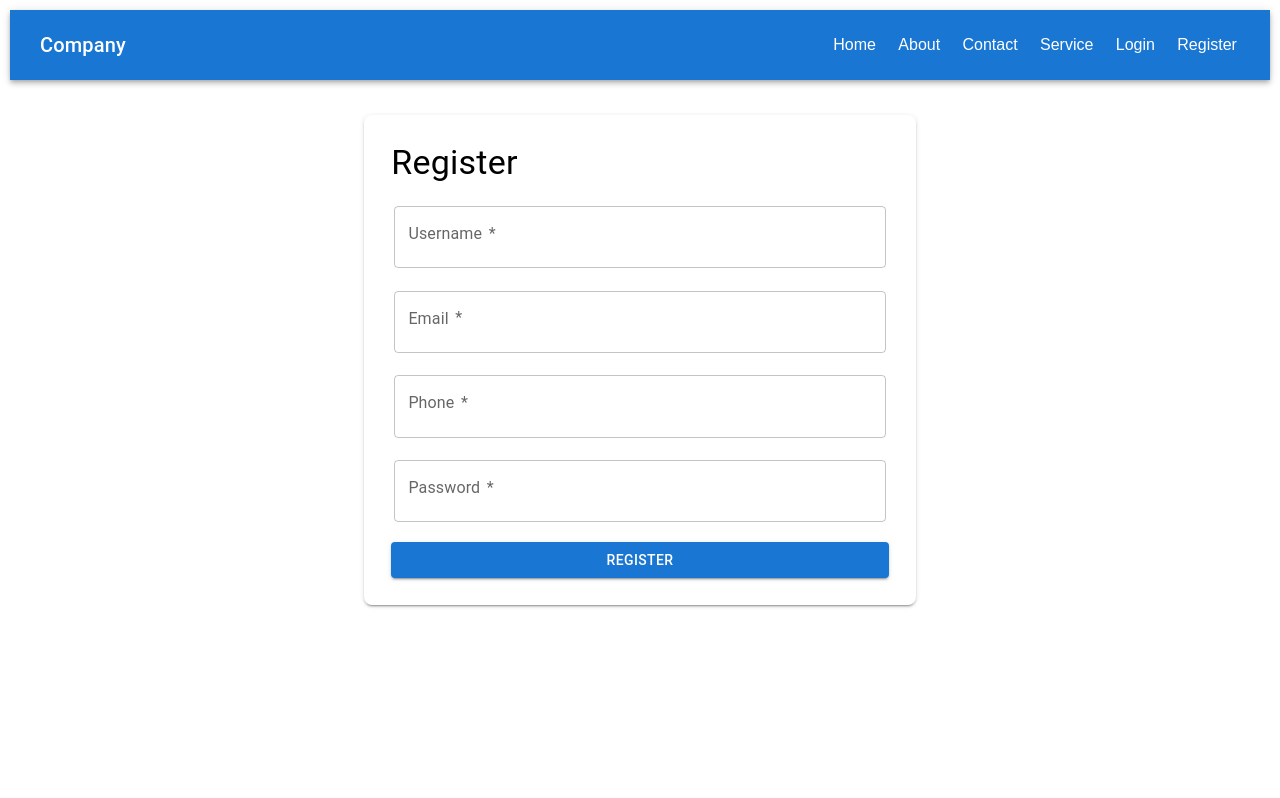
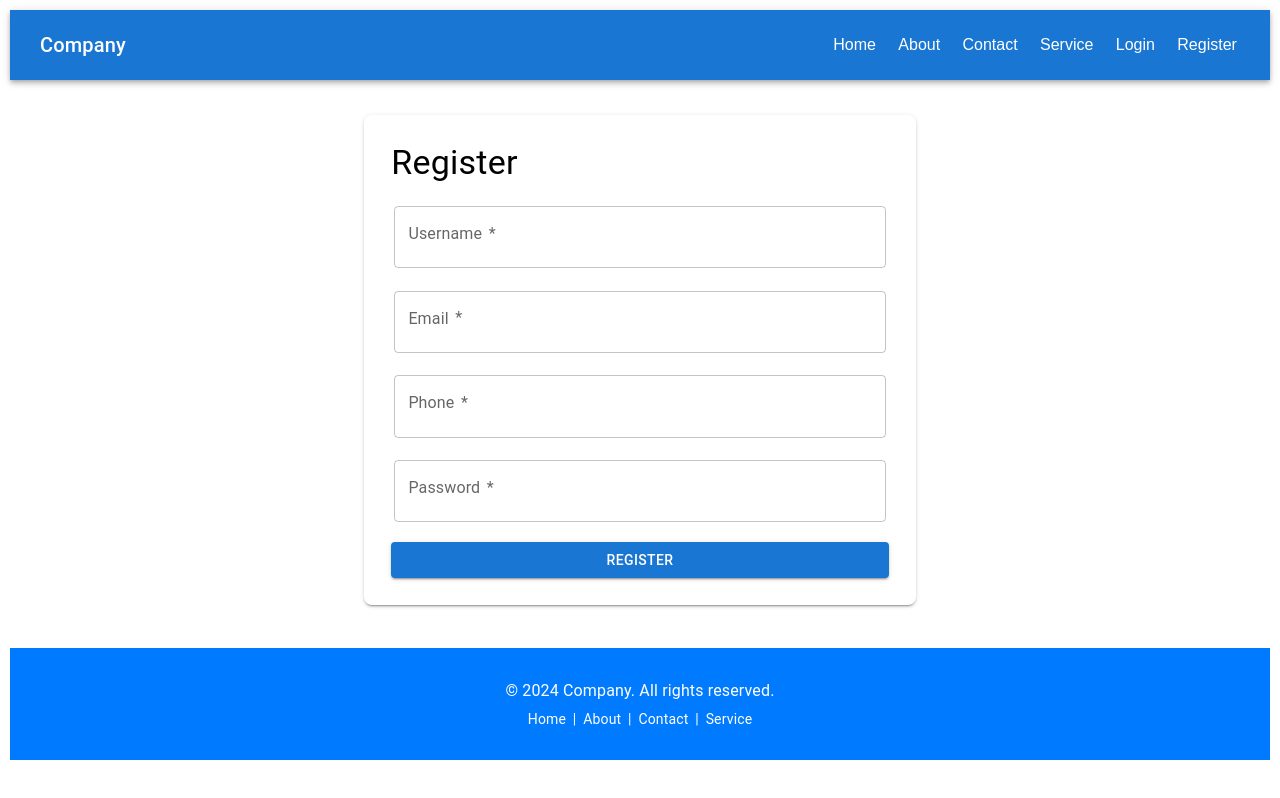
Before and after one commit to viraljain7/fullstack-MERN, a React (Vite) app in the folder frontend/: page /register in a window 1280 px wide. Built offline with nearby package versions, Linux system fonts and the light colour scheme.

Commit message:
Add footer

```diff
--- a/frontend/src/App.jsx
+++ b/frontend/src/App.jsx
@@ -8,6 +8,7 @@ import Login from './pages/Login';
 import Service from './pages/Service';
 import Register from './pages/Register';
 import Navbar from './components/Navbar';
+import Footer from './components/Footer';
 
 
 function App() {
@@ -23,6 +24,7 @@ function App() {
         <Route path="/login" element={<Login />} />
         <Route path="/register" element={<Register />} />
       </Routes>
+      <Footer />
     </Router>
   );
 }
--- /dev/null
+++ b/frontend/src/components/Footer.jsx
@@ -0,0 +1,29 @@
+import { Box, Container, Typography, Link } from '@mui/material';
+const Footer = () => {
+    return (
+        <Box
+            sx={{
+                width: '100%',
+                backgroundColor: '#007bff',
+                color: 'white',
+                mt: 5,
+                py: 3,
+                textAlign: 'center'
+            }}
+        >
+            <Container maxWidth="lg">
+                <Typography variant="body1">
+                    &copy; {new Date().getFullYear()} Company. All rights reserved.
+                </Typography>
+                <Typography variant="body2">
+                    <Link href="/" color="inherit" underline="none">Home</Link> |{' '}
+                    <Link href="/about" color="inherit" underline="none">About</Link> |{' '}
+                    <Link href="/contact" color="inherit" underline="none">Contact</Link> |{' '}
+                    <Link href="/service" color="inherit" underline="none">Service</Link>
+                </Typography>
+            </Container>
+        </Box>
+    );
+};
+
+export default Footer;
```
